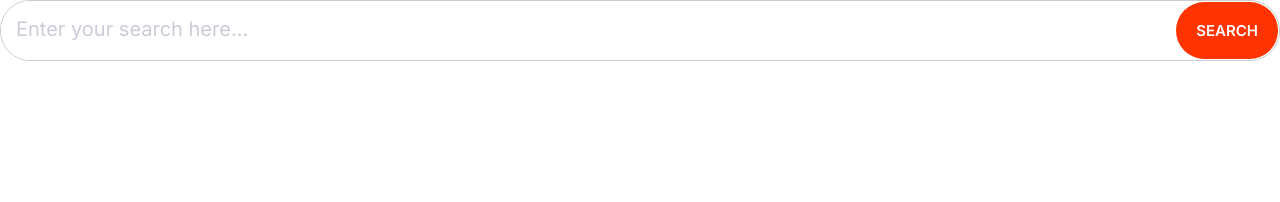
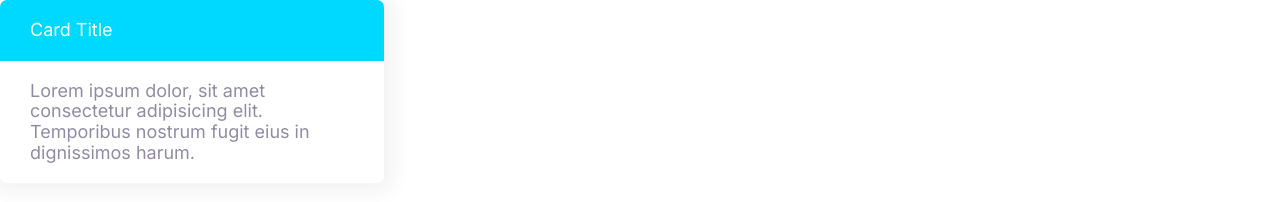
Before and after one commit to gitkudy237/kudy-repo, a plain HTML site: page index.html in a window 1280 px wide. Drawn offline with Linux system fonts and the light colour scheme.

Commit message:
building cards.

```diff
--- a/css/styles.css
+++ b/css/styles.css
@@ -267,3 +267,25 @@ a {
     font-size: 1.5rem;
   }
 }
+
+/* Cards */
+
+.card {
+  border-radius: 7px;
+  box-shadow: 0 0 20px 10px #f3f3f3;
+  overflow: hidden;
+}
+
+.card__header,
+.card__body {
+  padding: 2rem 3rem;
+}
+.card--primary .card__header {
+  background: var(--color-primary);
+  color: #fff;
+}
+
+.card--secondary .card__header {
+  background: var(--color-secondary);
+  color: #fff;
+}
--- a/index.html
+++ b/index.html
@@ -13,13 +13,14 @@
     <link rel="stylesheet" href="css/styles.css" />
   </head>
   <body>
-    <div class="input-group">
-      <input
-        type="text"
-        class="input"
-        placeholder="Enter your search here..."
-      />
-      <button-btn class="btn btn--accent">Search</button-btn>
+    <div style="width: 30%">
+      <div class="card card--secondary">
+        <header class="card__header">Card Title</header>
+        <div class="card__body">
+          Lorem ipsum dolor, sit amet consectetur adipisicing elit. Temporibus
+          nostrum fugit eius in dignissimos harum.
+        </div>
+      </div>
     </div>
   </body>
 </html>
```
Also changed, not shown: components/cards.html (added, +9 -0 lines).
